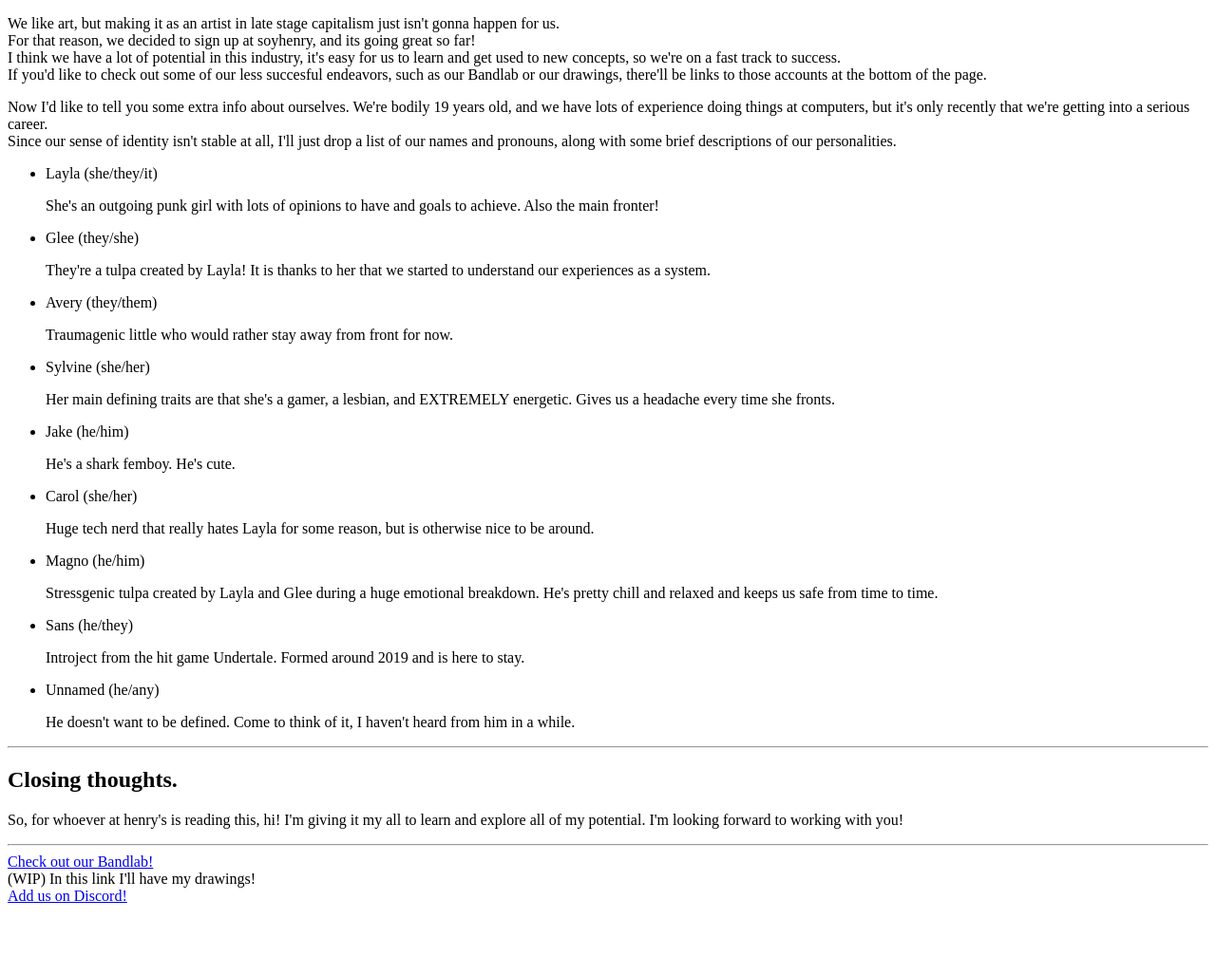
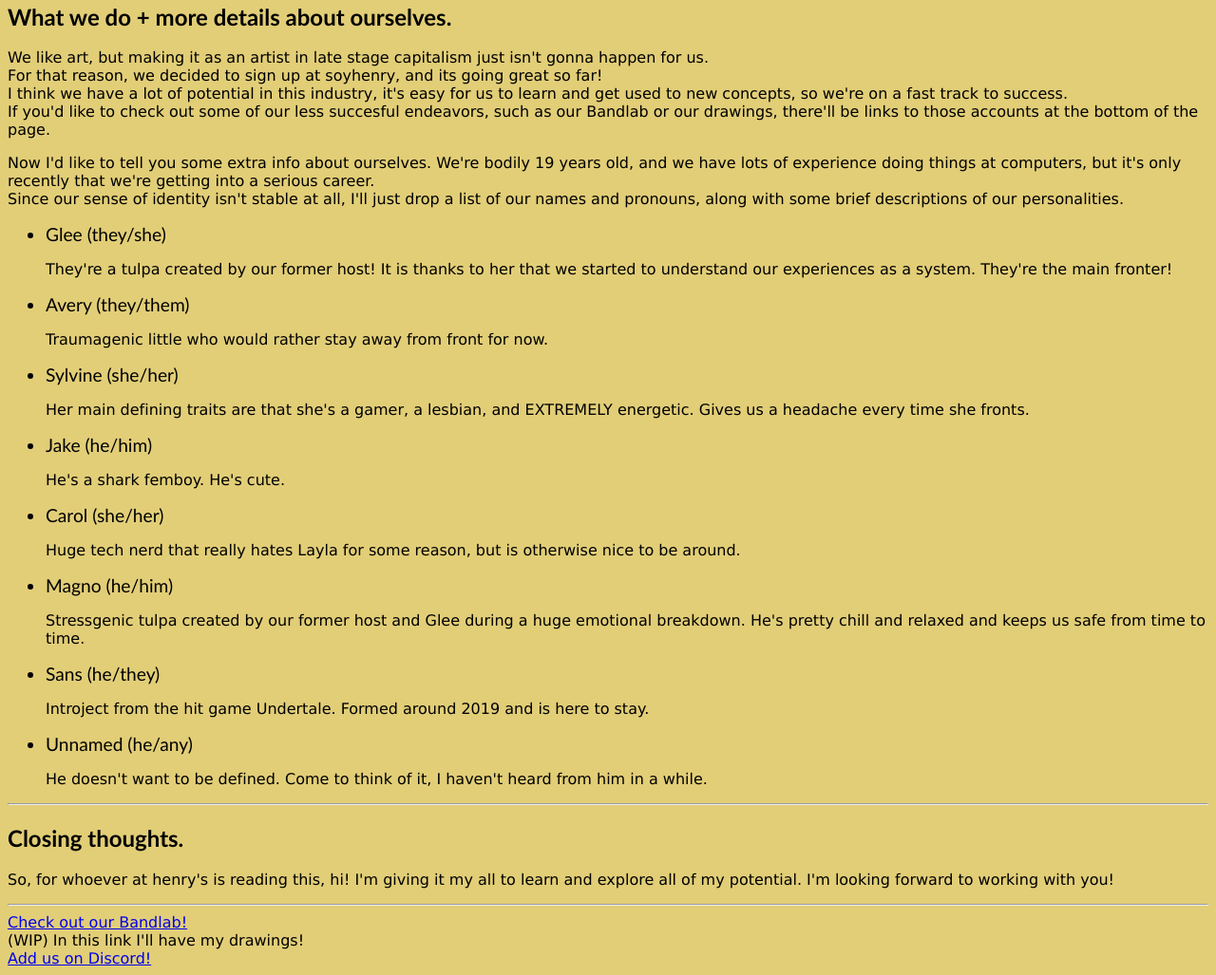
Before and after one commit to DanielDilaj/our-introductions, a plain HTML site: page index.html in a window 1280 px wide. Shown: the part 440-1467 px from the top of the page at 95% size. Before the commit the page ends 1401 px from the top, so only its background shows below. Drawn offline with Linux system fonts and the light colour scheme.

Commit message:
added css styles

```diff
--- /dev/null
+++ b/estilos.css
@@ -0,0 +1,26 @@
+.background {
+     background-color: rgb(226, 206, 119);
+}
+
+hr {
+    color: brown;
+}
+.myText {
+    font-family: 'Lucida Sans', 'Lucida Sans Regular', 'Lucida Grande', 'Lucida Sans Unicode', Geneva, Verdana, sans-serif;
+    font-size: medium;
+}
+
+.headlist {
+    font-family: 'Gill Sans', 'Gill Sans MT', Calibri, 'Trebuchet MS', sans-serif;
+    font-size: larger;
+    font: bolder;
+}
+
+.titles {
+    font-family: 'Gill Sans', 'Gill Sans MT', Calibri, 'Trebuchet MS', sans-serif;
+    font: bold;
+}
+
+#maintitle {
+    font-size:xx-large;
+}
--- a/index.html
+++ b/index.html
@@ -4,12 +4,13 @@
       <meta charset="UTF-8" />
       <meta name="viewport" content="width=device-width, initial-scale=1.0" />
       <title>My first site</title>
+      <link rel="stylesheet" type="text/css" href="./estilos.css" />
    </head>
-   <body>
+   <body class="background">
       <header>
         <div>
-        <h1>Hey there! Welcome to my site!</h1>
-        <h2>Here, I'll introduce myself.</h2>
+        <h1 class="titles" id="maintitle">Hey there! Welcome to my site!</h1>
+        <h2 class="titles">Here, I'll introduce myself.</h2>
         </div>
       </header>
 
@@ -18,10 +19,10 @@
       <main>
         <div>
             <section>
-                <h1>So what am I, exactly?</h1>
-                <p>Buckle up cause this read is gonna be a long ride. <br> We're plural, that means there's several different selves sharing this body. Specifically, we're a traumaendo split-hydraconscious system with atrial memory management. <br> For a detailed breakdown of what these terms mean, please look them up <a href="https://pluralpedia.org/w/Main_Page">here</a>.</p>
-                <p>We're also a therian, more specifically a hybrid of cat and fox with some bird elements. <br> Of course, we'll tune out the animalistic behaviors in a professional setting, but its still a huge part of our identity.</p>
-                <p>As you probably could guess, our internal sense of gender is unusual, too. Having 9+ identities that share this body make it complicated. <br> We're collectively transfeminine, but some of us are masculine-aligned. <br> For convenience's sake, we present using our legal name, but we don't use it in any other context besides professional and legal settings.</p>
+                <h1 class="titles">So what am I, exactly?</h1>
+                <p class="myText">Buckle up cause this read is gonna be a long ride. <br> We're plural, that means there's several different selves sharing this body. Specifically, we're a traumaendo split-hydraconscious system with atrial memory management. <br> For a detailed breakdown of what these terms mean, please look them up <a href="https://pluralpedia.org/w/Main_Page">here</a>.</p>
+                <p class="myText">We're also a therian, more specifically a hybrid of cat and fox with some bird elements. <br> Of course, we'll tune out the animalistic behaviors in a professional setting, but its still a huge part of our identity.</p>
+                <p class="myText">As you probably could guess, our internal sense of gender is unusual, too. Having 9+ identities that share this body make it complicated. <br> We're collectively transfeminine, but some of us are masculine-aligned. <br> For convenience's sake, we present using our legal name, but we don't use it in any other context besides professional and legal settings.</p>
             </section>
         </div>
 
@@ -29,28 +30,26 @@
 
         <div>
             <section>
-                <h1>What we do + more details about ourselves.</h1>
-                <p>We like art, but making it as an artist in late stage capitalism just isn't gonna happen for us. <br>For that reason, we decided to sign up at soyhenry, and its going great so far! <br>I think we have a lot of potential in this industry, it's easy for us to learn and get used to new concepts, so we're on a fast track to success. <br>If you'd like to check out some of our less succesful endeavors, such as our Bandlab or our drawings, there'll be links to those accounts at the bottom of the page.</p>
-                <p>Now I'd like to tell you some extra info about ourselves. We're bodily 19 years old, and we have lots of experience doing things at computers, but it's only recently that we're getting into a serious career. <br>Since our sense of identity isn't stable at all, I'll just drop a list of our names and pronouns, along with some brief descriptions of our personalities.</p>
+                <h1 class="titles">What we do + more details about ourselves.</h1>
+                <p class="myText">We like art, but making it as an artist in late stage capitalism just isn't gonna happen for us. <br>For that reason, we decided to sign up at soyhenry, and its going great so far! <br>I think we have a lot of potential in this industry, it's easy for us to learn and get used to new concepts, so we're on a fast track to success. <br>If you'd like to check out some of our less succesful endeavors, such as our Bandlab or our drawings, there'll be links to those accounts at the bottom of the page.</p>
+                <p class="myText">Now I'd like to tell you some extra info about ourselves. We're bodily 19 years old, and we have lots of experience doing things at computers, but it's only recently that we're getting into a serious career. <br>Since our sense of identity isn't stable at all, I'll just drop a list of our names and pronouns, along with some brief descriptions of our personalities.</p>
                 <ul>
-                    <li>Layla (she/they/it)</li>
-                    <p>She's an outgoing punk girl with lots of opinions to have and goals to achieve. Also the main fronter!</p>
-                    <li>Glee (they/she)</li>
-                    <p>They're a tulpa created by Layla! It is thanks to her that we started to understand our experiences as a system.</p>
-                    <li>Avery (they/them)</li>
-                    <p>Traumagenic little who would rather stay away from front for now.</p>
-                    <li>Sylvine (she/her)</li>
-                    <p>Her main defining traits are that she's a gamer, a lesbian, and EXTREMELY energetic. Gives us a headache every time she fronts.</p>
-                    <li>Jake (he/him)</li>
-                    <p>He's a shark femboy. He's cute.</p>
-                    <li>Carol (she/her)</li>
-                    <p>Huge tech nerd that really hates Layla for some reason, but is otherwise nice to be around.</p>
-                    <li>Magno (he/him)</li>
-                    <p>Stressgenic tulpa created by Layla and Glee during a huge emotional breakdown. He's pretty chill and relaxed and keeps us safe from time to time.</p>
-                    <li>Sans (he/they)</li>
-                    <p>Introject from the hit game Undertale. Formed around 2019 and is here to stay.</p>
-                    <li>Unnamed (he/any)</li>
-                    <p>He doesn't want to be defined. Come to think of it, I haven't heard from him in a while.</p>
+                    <li class="headlist">Glee (they/she)</li>
+                    <p class="myText">They're a tulpa created by our former host! It is thanks to her that we started to understand our experiences as a system. They're the main fronter!</p>
+                    <li class="headlist">Avery (they/them)</li>
+                    <p class="myText">Traumagenic little who would rather stay away from front for now.</p>
+                    <li class="headlist">Sylvine (she/her)</li>
+                    <p class="myText">Her main defining traits are that she's a gamer, a lesbian, and EXTREMELY energetic. Gives us a headache every time she fronts.</p>
+                    <li class="headlist">Jake (he/him)</li>
+                    <p class="myText">He's a shark femboy. He's cute.</p>
+                    <li class="headlist">Carol (she/her)</li>
+                    <p class="myText">Huge tech nerd that really hates Layla for some reason, but is otherwise nice to be around.</p>
+                    <li class="headlist">Magno (he/him)</li>
+                    <p class="myText">Stressgenic tulpa created by our former host and Glee during a huge emotional breakdown. He's pretty chill and relaxed and keeps us safe from time to time.</p>
+                    <li class="headlist">Sans (he/they)</li>
+                    <p class="myText">Introject from the hit game Undertale. Formed around 2019 and is here to stay.</p>
+                    <li class="headlist">Unnamed (he/any)</li>
+                    <p class="myText">He doesn't want to be defined. Come to think of it, I haven't heard from him in a while.</p>
                 </ul>
             </section>
         </div>
@@ -59,8 +58,8 @@
 
         <div>
             <section>
-                <h1>Closing thoughts.</h1>
-                <p>So, for whoever at henry's is reading this, hi! I'm giving it my all to learn and explore all of my potential. I'm looking forward to working with you!</p>
+                <h1 class="titles">Closing thoughts.</h1>
+                <p class="myText">So, for whoever at henry's is reading this, hi! I'm giving it my all to learn and explore all of my potential. I'm looking forward to working with you!</p>
             </section>
         </div>
 
@@ -69,13 +68,13 @@
 
       <footer>
         <div>
-            <a href="https://www.bandlab.com/estrokitty">Check out our Bandlab!</a>
+            <a class="myText" href="https://www.bandlab.com/estrokitty">Check out our Bandlab!</a>
         </div>
         <div>
-            <a>(WIP) In this link I'll have my drawings!</a>
+            <a class="myText">(WIP) In this link I'll have my drawings!</a>
         </div>
         <div>
-            <a href="<https://discord.com/users/842442593492664362>">Add us on Discord!</a>
+            <a class="myText" href="<https://discord.com/users/842442593492664362>">Add us on Discord!</a>
         </div>
       </footer>
    </body>
```
